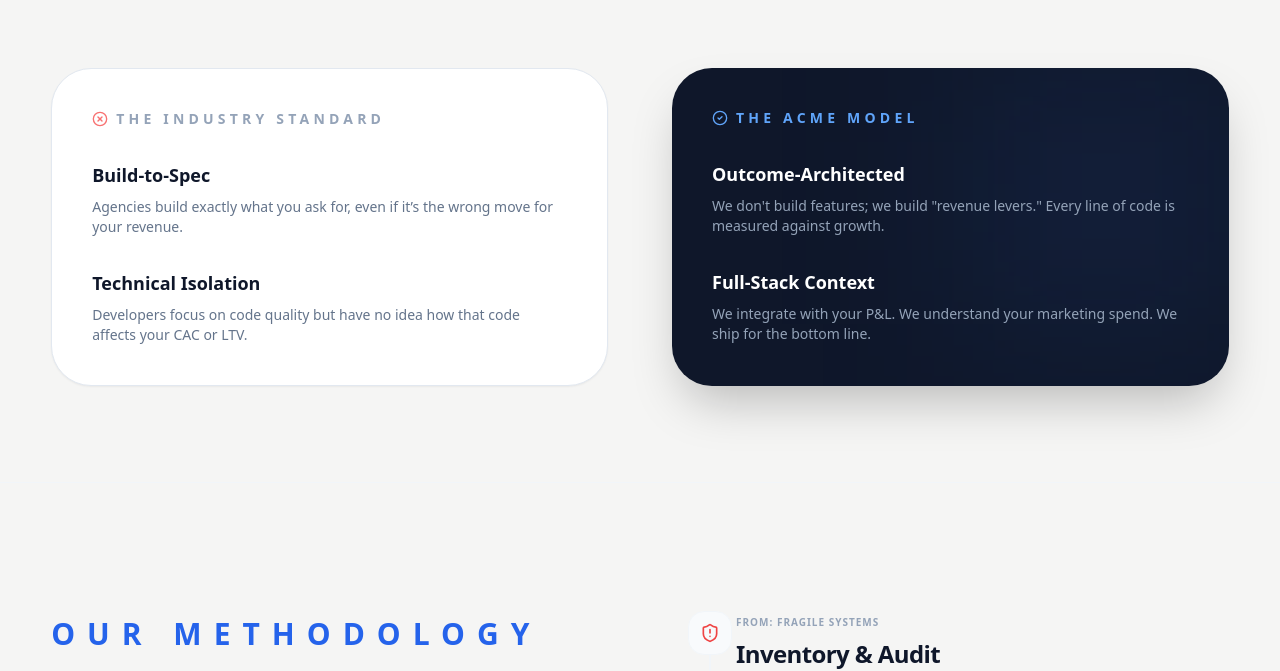
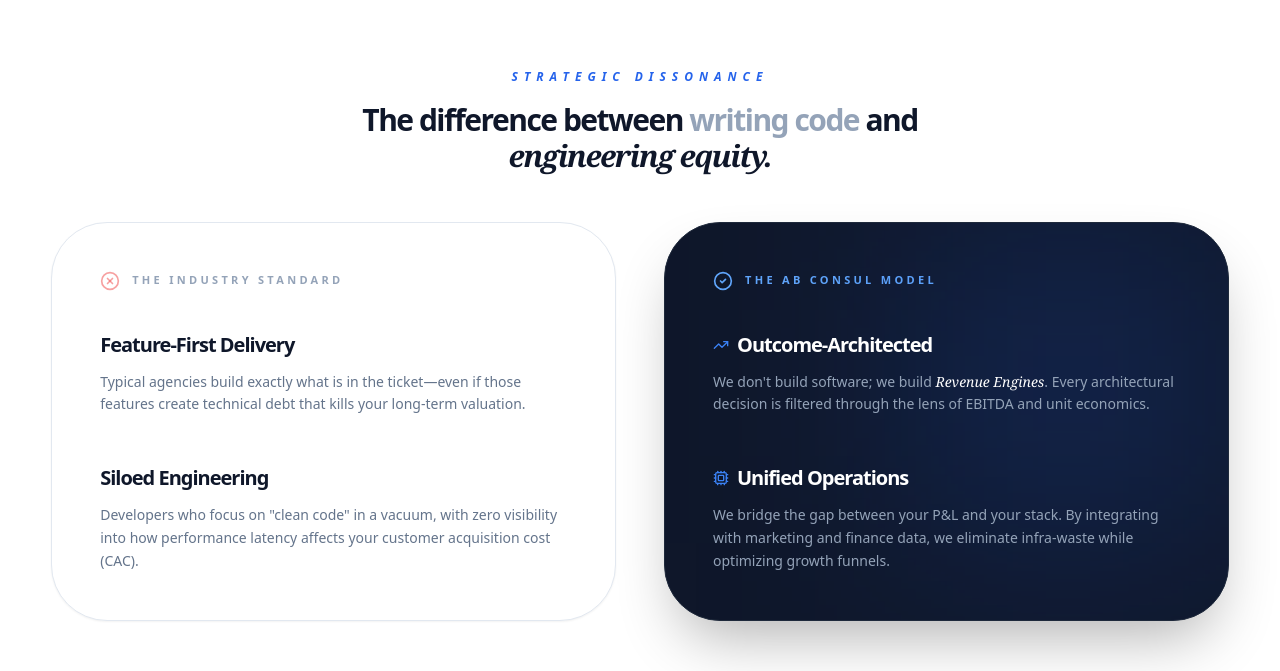
Before and after one commit to l-tting/ab-consul, a Next.js app in the folder my-app/: page /about in a window 1280 px wide. Shown: the part 1894-2565 px from the top of the page. Built offline with nearby package versions, Linux system fonts and the light colour scheme.

Commit message:
about page company model update ---b/l

```diff
--- a/my-app/src/components/AboutHero.jsx
+++ b/my-app/src/components/AboutHero.jsx
@@ -4,7 +4,7 @@ import React from "react";
 
 export default function AboutHero() {
   return (
-    <section className="w-full pt-32 pb-20 flex justify-center bg-white">
+    <section className="w-full pt-32 pb-20 flex justify-center ">
       <div className="w-[92%] max-w-7xl">
         <div className="grid grid-cols-1 lg:grid-cols-12 gap-12 items-end">
 
--- a/my-app/src/components/AboutHero2.jsx
+++ b/my-app/src/components/AboutHero2.jsx
@@ -1,46 +1,73 @@
 "use client";
 import React from "react";
-import { XCircle, CheckCircle2 } from "lucide-react";
+import { XCircle, CheckCircle2, TrendingUp, Cpu } from "lucide-react";
 
 export default function AboutContrast() {
   return (
-    <section className="w-full py-24 flex justify-center ">
+    <section className="w-full py-24 flex justify-center bg-white">
       <div className="w-[92%] max-w-7xl">
-        <div className="grid grid-cols-1 lg:grid-cols-2 gap-16">
+        {/* Section Label */}
+        <div className="mb-12 flex flex-col items-center text-center">
+            <h2 className="text-[12px] font-black uppercase tracking-[0.5em] text-blue-600 mb-4 italic">
+                Strategic Dissonance
+            </h2>
+            <p className="text-3xl font-black tracking-tighter text-slate-900 max-w-xl">
+                The difference between <span className="text-slate-400">writing code</span> and <span className="italic font-serif">engineering equity.</span>
+            </p>
+        </div>
+
+        <div className="grid grid-cols-1 lg:grid-cols-2 gap-8 lg:gap-12">
 
           {/* The Status Quo */}
-          <div className="p-10 rounded-[2.5rem] bg-white border border-slate-200 shadow-sm">
-            <h3 className="text-sm font-bold uppercase tracking-[0.3em] text-slate-400 mb-8 flex items-center gap-2">
-              <XCircle className="w-4 h-4 text-red-400" />
+          <div className="p-12 rounded-[3.5rem] bg-white border border-slate-200 shadow-sm relative group hover:border-slate-300 transition-colors">
+            <h3 className="text-[11px] font-black uppercase tracking-[0.3em] text-slate-400 mb-10 flex items-center gap-3">
+              <XCircle className="w-5 h-5 text-red-500/50" />
               The Industry Standard
             </h3>
-            <ul className="space-y-8">
-              <li className="group">
-                <p className="font-bold text-slate-900 text-lg mb-2">Build-to-Spec</p>
-                <p className="text-slate-500 text-sm">Agencies build exactly what you ask for, even if it’s the wrong move for your revenue.</p>
+            <ul className="space-y-12">
+              <li className="relative">
+                <p className="font-black text-slate-900 text-xl tracking-tighter mb-3">Feature-First Delivery</p>
+                <p className="text-slate-500 text-sm font-medium leading-relaxed">
+                  Typical agencies build exactly what is in the ticket—even if those features create technical debt that kills your long-term valuation.
+                </p>
               </li>
-              <li className="group">
-                <p className="font-bold text-slate-900 text-lg mb-2">Technical Isolation</p>
-                <p className="text-slate-500 text-sm">Developers focus on code quality but have no idea how that code affects your CAC or LTV.</p>
+              <li className="relative">
+                <p className="font-black text-slate-900 text-xl tracking-tighter mb-3">Siloed Engineering</p>
+                <p className="text-slate-500 text-sm font-medium leading-relaxed">
+                  Developers who focus on "clean code" in a vacuum, with zero visibility into how performance latency affects your customer acquisition cost (CAC).
+                </p>
               </li>
             </ul>
           </div>
 
-          {/* The Acme Model */}
-          <div className="p-10 rounded-[2.5rem] bg-slate-900 text-white shadow-2xl relative overflow-hidden">
-            <div className="absolute top-0 right-0 w-64 h-64 bg-blue-500/10 blur-[100px]" />
-            <h3 className="text-sm font-bold uppercase tracking-[0.3em] text-blue-400 mb-8 flex items-center gap-2">
-              <CheckCircle2 className="w-4 h-4" />
-              The Acme Model
+          {/* The AB CONSUL Model */}
+          <div className="p-12 rounded-[3.5rem] bg-slate-900 text-white shadow-[0_30px_60px_-15px_rgba(0,0,0,0.3)] relative overflow-hidden border border-slate-800">
+            {/* Visual Flare */}
+            <div className="absolute top-0 right-0 w-80 h-80 bg-blue-600/20 blur-[120px] pointer-events-none" />
+
+            <h3 className="text-[11px] font-black uppercase tracking-[0.3em] text-blue-400 mb-10 flex items-center gap-3">
+              <CheckCircle2 className="w-5 h-5" />
+              The AB CONSUL Model
             </h3>
-            <ul className="space-y-8 relative z-10">
+
+            <ul className="space-y-12 relative z-10">
               <li className="group">
-                <p className="font-bold text-white text-lg mb-2">Outcome-Architected</p>
-                <p className="text-slate-400 text-sm">We don't build features; we build "revenue levers." Every line of code is measured against growth.</p>
+                <div className="flex items-center gap-2 mb-3">
+                    <TrendingUp className="w-4 h-4 text-blue-500" />
+                    <p className="font-black text-white text-xl tracking-tighter">Outcome-Architected</p>
+                </div>
+                <p className="text-slate-400 text-sm font-medium leading-relaxed">
+                  We don't build software; we build <span className="text-white italic font-serif">Revenue Engines</span>. Every architectural decision is filtered through the lens of EBITDA and unit economics.
+                </p>
               </li>
               <li className="group">
-                <p className="font-bold text-white text-lg mb-2">Full-Stack Context</p>
-                <p className="text-slate-400 text-sm">We integrate with your P&L. We understand your marketing spend. We ship for the bottom line.</p>
+                <div className="flex items-center gap-2 mb-3">
+                    <Cpu className="w-4 h-4 text-blue-500" />
+                    <p className="font-black text-white text-xl tracking-tighter">Unified Operations</p>
+                </div>
+                <p className="text-slate-400 text-sm font-medium leading-relaxed">
+                  We bridge the gap between your P&L and your stack. By integrating with marketing and finance data, we eliminate infra-waste while  optimizing  growth funnels.
+                </p>
               </li>
             </ul>
           </div>
--- a/my-app/src/components/Team.jsx
+++ b/my-app/src/components/Team.jsx
@@ -23,7 +23,7 @@ export default function TeamSection() {
   ];
 
   return (
-    <section className="w-full py-24 flex justify-center bg-white">
+    <section className="w-full py-24 flex justify-center ">
       <div className="w-[92%] max-w-6xl">
 
         {/* Header - Boardroom Alignment */}
```
